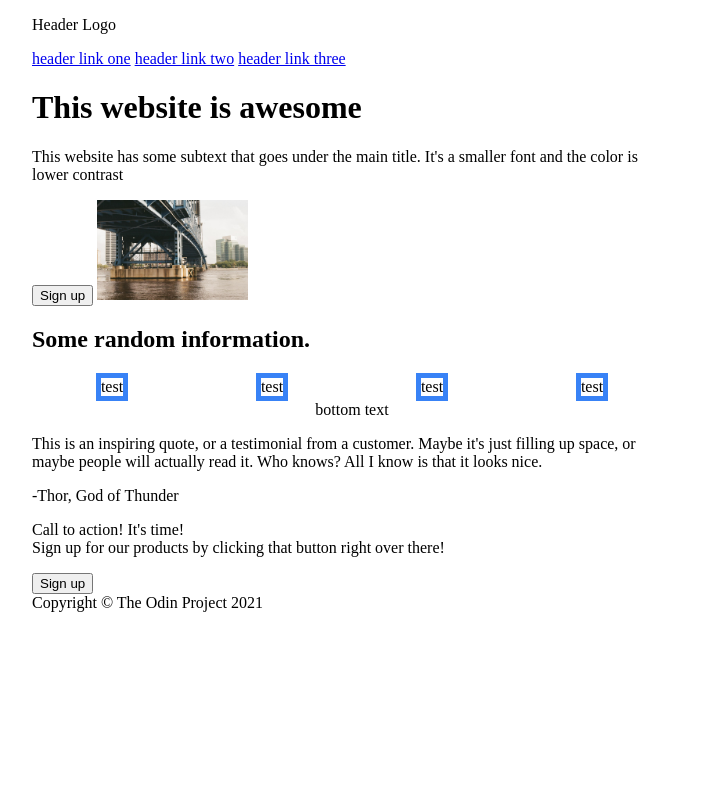
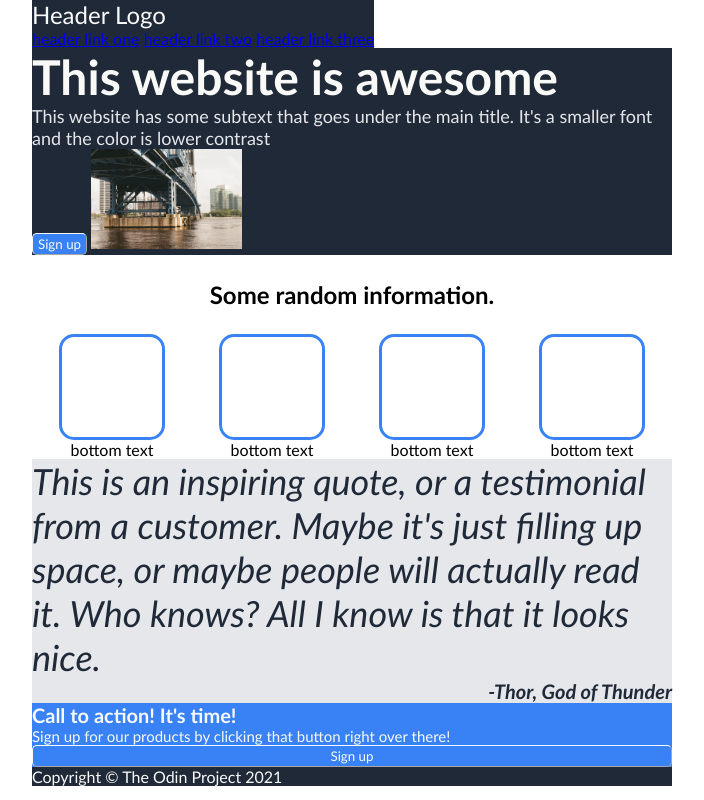
Before and after one commit to edenfigueroa/Web-Page, a plain HTML site: page index.html in a window 1280 px wide. Shown: the whole page, without its empty margins (288-992 px from the left). Drawn offline with Linux system fonts and the light colour scheme.

Commit message:
5th commit

```diff
--- a/index.html
+++ b/index.html
@@ -6,45 +6,61 @@
     <link rel="stylesheet" href="style.css">
 </head>
 
-<header>
-    <p>Header Logo</p>
+<div class="test">
+
+<header class="blue-back white">
+    <p class="header-text white">Header Logo</p>
+
+    <nav class="nav">
+        <a href="header link one">header link one</a>
+        <a href="header link two">header link two</a>
+        <a href="header link three">header link three</a>
+        </nav>
 </header>
 
-    <nav>
-    <a href="header link one">header link one</a>
-    <a href="header link two">header link two</a>
-    <a href="header link three">header link three</a>
-    </nav>
 
-        <h1>This website is awesome</h1>
+    <div class="blue-back white">
 
-    <p>This website has some subtext that goes under the main title.
+    <h1 class="main-text">This website is awesome</h1>
+
+    <p class="white sub-text">This website has some subtext that goes under the main title.
     It's a smaller font and the color is lower contrast</p>
 
-    <button class="button">Sign up</button>
+    <button class="button white">Sign up</button>
     <img src="test.JPG" style="height: 100px; width: auto">
+    </div>
+
+</div>
+
 <body style="margin: 0px 320px 0px">
-
-    <h2>Some random information.</h2>
+    <h2 class="h2">Some random information.</h2>
 
     <div class="flex">
-        <div class="box">test</div>
-        <div class="box">test</div>
-        <div class="box">test</div>
-        <div class="box">test</div>
+        <div class="box"></div>
+        <div class="box"></div>
+        <div class="box"></div>
+        <div class="box"></div>
         <div class="break"></div>
+        <div>bottom text</div>
+        <div>bottom text</div>
+        <div>bottom text</div>
         <div>bottom text</div>
     </div>
 
+<div class="grey">
     <p>This is an inspiring quote, or a testimonial from a customer.
         Maybe it's just filling up space, or maybe people will actually read it.
         Who knows? All I know is that it looks nice.</p>
-    <p>-Thor, God of Thunder</p>
+    <p class="quote"><b>-Thor, God of Thunder</b></p>
+</div>
 
-    <p>Call to action! It's time! <br> Sign up for our products by clicking that button right over there!</p>
-    <button class="button">Sign up</button>
+<div class="blue-box">
+    <p class="call">Call to action! It's time!<br></p>
+    <p class="small-call">Sign up for our products by clicking that button right over there!</p>
+    <button class="button white">Sign up</button>
+</div>
 
-    <footer>Copyright &copy;  The Odin Project 2021</footer>
+    <footer class="blue-back white">Copyright &copy;  The Odin Project 2021</footer>
 
 </body>
 
--- a/style.css
+++ b/style.css
@@ -1,3 +1,54 @@
+* {
+    margin: 0;
+    padding: 0;
+    font-family:'Gill Sans', 'Gill Sans MT',
+    Calibri, 'Trebuchet MS', sans-serif;
+}
+
+.test {
+    display: flex;
+    flex-wrap: wrap;
+}
+
+.blue-back {
+    background-color: #1F2937;
+}
+
+.white {
+    color: #F9FAF8;
+}
+
+.sub-text {
+    font-size: 18px;
+    color: #E5E7EB;
+}
+
+.header-text {
+    font-size: 24px;
+}
+
+.main-text {
+    font-size: 48px;
+    font-weight: 900;
+}
+
+.nav {
+    flex-direction: row-reverse;
+}
+
+.h2 {
+    margin: 25px;
+    text-align: center;
+
+}
+
+.button {
+    background-color: #3882F6;
+    border-radius: 5px;
+    border-width: 0px;
+    padding: 2px 5px 2px;
+}
+
 .flex {
 display: flex;
 justify-content: center;
@@ -6,12 +57,50 @@ justify-content: space-around;
 }
 
 .box {
-    height: auto;
-    width: auto;
-    border: 5px solid #3882F6;
+    height: 100px;
+    width: 100px;
+    border: 3px solid #3882F6;
+    border-radius: 15px;
 }
 
 .break {
     flex-basis: 100%;
     height: 0;
   }
+
+.grey {
+    font-size: 36px;
+    color: #1F2937;
+    font-style: italic;
+    background-color: #E5E7EB;
+}
+
+.quote {
+    font-size: 20px;
+    text-align: right;
+}
+
+.blue-box {
+    display: flex;
+    flex-direction: column;
+    text-align: left;
+    background-color: #3882F6;
+}
+
+.white {
+    border-color: #F9FAF8;
+    border-width: 1px;
+}
+
+.call {
+    color: #F9FAF8;
+    font-size: 20px;
+    font-weight: bold;
+    text-align: left;
+}
+
+.small-call {
+    font-size: 15px;
+    color: #F9FAF8;
+    text-align: left;
+}
```
